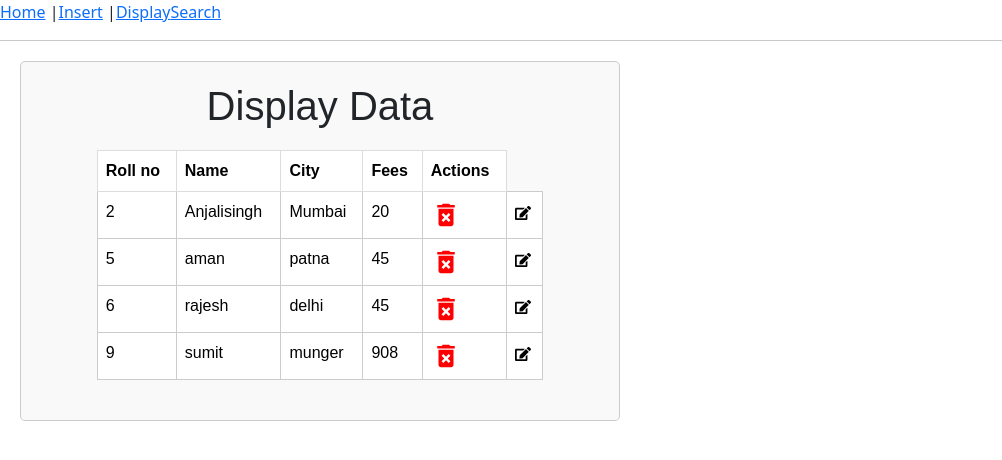
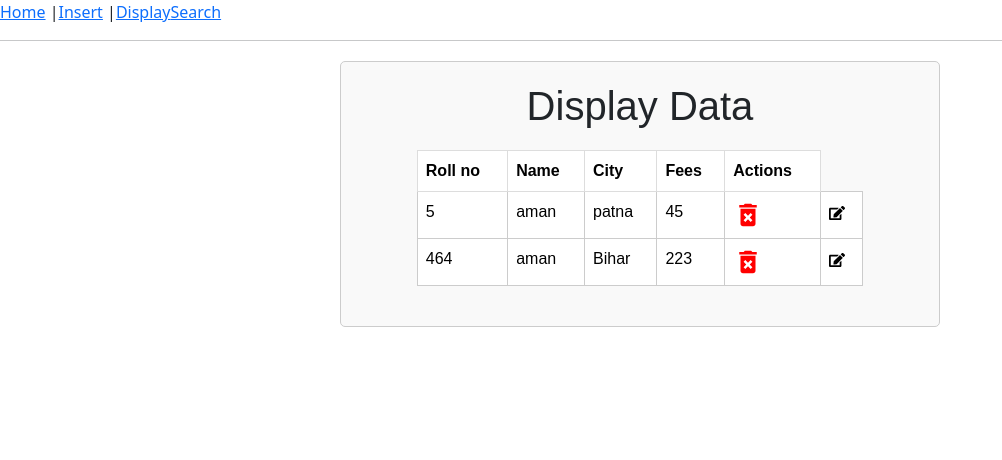
Before and after one commit to suman987654432/CRUD-in-React-JS, a React (Vite) app: page /display in a window 1280 px wide. Shown: the top 460 px of the page, without its empty margins (0-1002 px from the left). Built offline with nearby package versions, Linux system fonts and the light colour scheme; data requests are answered from the project's data file.

Commit message:
Update student records in db.json, enhance Display component layout, and add navigation button in Home page

```diff
--- a/db.json
+++ b/db.json
@@ -1,12 +1,5 @@
 {
   "students": [
-    {
-      "id": "2",
-      "rollno": 2,
-      "name": "Anjalisingh",
-      "city": "Mumbai",
-      "fees": "20"
-    },
     {
       "id": "911f",
       "rollno": "5",
@@ -14,19 +7,13 @@
       "city": "patna",
       "fees": "45"
     },
+
     {
-      "id": "6db7",
-      "rollno": "6",
-      "name": "rajesh",
-      "city": "delhi",
-      "fees": "45"
-    },
-    {
-      "id": "71c5",
-      "rollno": "9",
-      "name": "sumit",
-      "city": "munger",
-      "fees": "908"
+      "id": "2702",
+      "rollno": "464",
+      "name": "aman",
+      "city": "Bihar",
+      "fees": "223"
     }
   ]
 }
--- a/src/App.jsx
+++ b/src/App.jsx
@@ -23,9 +23,6 @@ const App = () => {
           <Route path="display" element={<Display />} />
           <Route path="editdata/:id" element={<EditPage />} />
           <Route path="search" element={<Search />} />
-
-
-
         </Route>
         <Route path="*" element={<NoPage />} />
       </Routes>
--- a/src/pages/Display.jsx
+++ b/src/pages/Display.jsx
@@ -59,7 +59,7 @@ const Display = () => {
     });
 
     return (
-        <div className="container">
+          <center><div className="container">
             <h1>Display Data</h1>
             <table className="table">
                 <thead>
@@ -73,7 +73,7 @@ const Display = () => {
                 </thead>
                 <tbody>{ans}</tbody>
             </table>
-        </div>
+        </div> </center>
     );
 };
 
--- a/src/pages/Home.jsx
+++ b/src/pages/Home.jsx
@@ -52,13 +52,21 @@
 // }
 // export default Home;
 
+import { useNavigate } from 'react-router-dom';
 
 const Home = () => {
+  const navigate = useNavigate();
+
+  const handleSubmit = () => {
+    navigate("/display");
+  };
+
   return (
     <>
-    <center><h1>HOME PAGE </h1></center>
+      <center><h1>HOME PAGE</h1></center>
+      <button onClick={handleSubmit}>Next</button>
     </>
-  )
+  );
 }
 
-export default Home
+export default Home;
--- a/src/pages/Insert.jsx
+++ b/src/pages/Insert.jsx
@@ -10,10 +10,17 @@ const Insert = () => {
     };
 
     const handleSubmit = async () => {
+        const { rollno, name, city, fees } = input;
+        if (!rollno || !name || !city || !fees) {
+            alert("Please fill in all fields before submitting.");
+            return;
+        }
         const api = "http://localhost:3000/students";
         try {
+
             await axios.post(api, input);
             alert("Data inserted");
+
         } catch (error) {
             console.error("Error inserting data:", error);
             alert("Failed to insert data");
```
